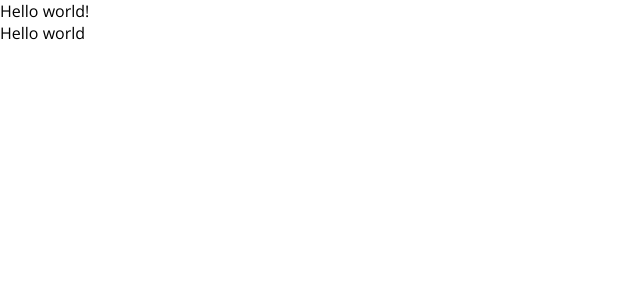
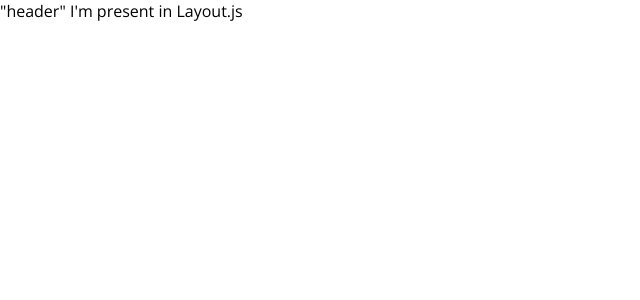
Before and after one commit to gaurbprajapati/Campus-post, a React (Create React App) app: page / in a window 1280 px wide. Shown: the top 300 px of the page, without its empty margins (0-640 px from the left). Built offline with nearby package versions, Linux system fonts and the light colour scheme.

Commit message:
Define Routes

```diff
--- a/package.json
+++ b/package.json
@@ -11,6 +11,7 @@
     "@testing-library/user-event": "^13.5.0",
     "react": "^18.0.0",
     "react-dom": "^18.0.0",
+    "react-router-dom": "^6.10.0",
     "react-scripts": "5.0.1",
     "web-vitals": "^2.1.4"
   },
--- a/src/App.js
+++ b/src/App.js
@@ -1,16 +1,23 @@
-import React from 'react';
-import Stack from '@mui/material/Stack';
-
+import React from "react";
+import Stack from "@mui/material/Stack";
+import { Route, Routes } from "react-router-dom";
+import Layout from "./Layout";
 
 function App() {
   return (
     <>
-      <div>
-        Hello world!
-      </div>
-      <Stack spacing={2} direction="row">
-        Hello world
-      </Stack>
+      <Routes>
+        <Route path={"/"} element={<Layout />}>
+          <Route
+            path={"/clubs"}
+            element={<p>clubs I'm in component folder</p>}
+          />
+          <Route
+            path={"/clubs"}
+            element={<p>clubs I'm in component folder</p>}
+          />
+        </Route>
+      </Routes>
     </>
   );
 }
--- /dev/null
+++ b/src/Layout.js
@@ -0,0 +1,13 @@
+import React from "react";
+import { Outlet } from "react-router-dom";
+
+const Layout = () => {
+  return (
+    <>
+      <p>"header" I'm present in Layout.js </p>
+      <Outlet />
+    </>
+  );
+};
+
+export default Layout;
--- a/src/index.js
+++ b/src/index.js
@@ -1,10 +1,13 @@
-import React from 'react';
-import ReactDOM from 'react-dom/client';
-import App from './App';
+import React from "react";
+import ReactDOM from "react-dom/client";
+import App from "./App";
+import { BrowserRouter } from "react-router-dom";
 
-const root = ReactDOM.createRoot(document.getElementById('root'));
+const root = ReactDOM.createRoot(document.getElementById("root"));
 root.render(
   <React.StrictMode>
-    <App />
+    <BrowserRouter>
+      <App />
+    </BrowserRouter>
   </React.StrictMode>
 );
```
Also changed, not shown: 1 other file (tests, documents, lock files or other folders).
